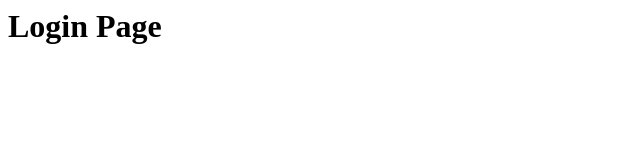
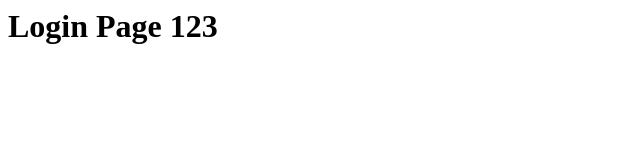
Before and after one commit to yug-donda/Version-ControlLab1, a plain HTML site: page login.html in a window 1280 px wide. Shown: the full height of the page, 0-640 px from the left. Drawn offline with Linux system fonts and the light colour scheme.

```diff
--- a/login.html
+++ b/login.html
@@ -1 +1 @@
-<html><head><title>Login</title></head><body><h1>Login Page</h1></body></html>
+<html><head><title>Login</title></head><body><h1>Login Page 123</h1></body></html>
```
